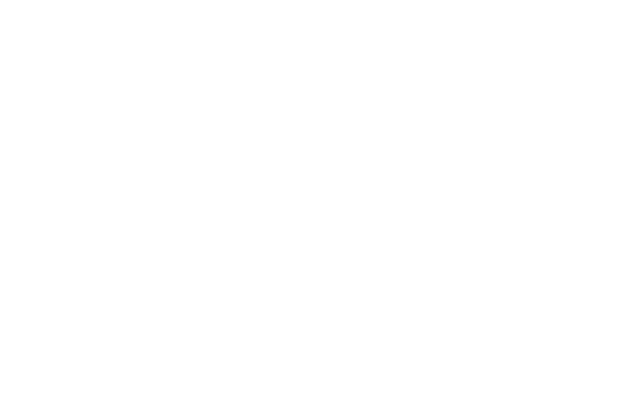
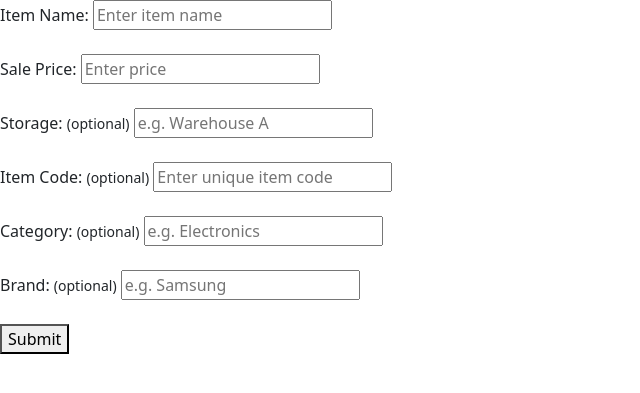
Before and after one commit to Maaz-Bin-Haider/Accounting-Plus-Inventory-System, a Django app: page /add-new-item/ in a window 1280 px wide. Before the commit the part shown is empty. Shown: the top 393 px of the page, without its empty margins (0-640 px from the left). Run offline with Django 5.2, Linux system fonts and the light colour scheme.

Commit message:
completed logic for adding items

```diff
--- a/items/views.py
+++ b/items/views.py
@@ -1,6 +1,45 @@
 from django.shortcuts import render
+from django.db import connection,IntegrityError
+from django.contrib import messages
+import json
 
 # Create your views here.
 
 def create_new_item(request):
+    if request.method == 'POST':
+        item_name = request.POST.get('item_name')
+        sale_price = request.POST.get('sale_price')
+        storage = request.POST.get('storage')
+        item_code = request.POST.get('item_code')
+        category = request.POST.get('category')
+        brand = request.POST.get('brand')
+
+        with connection.cursor() as cursor:
+            cursor.execute("SELECT 1 FROM Items WHERE item_name = UPPER(%s)",[item_name.upper()])
+            exists = cursor.fetchone()
+
+            if exists:
+                messages.error(request, f"Item with the name '{item_name}' already exists!")
+                return render(request, "items_templates/add_new_item.html")
+
+            # Adding new Item
+            items_data = {
+                "item_name": item_name.upper(),
+                "storage": storage,
+                "sale_price": float(sale_price),
+                "item_code": item_code,
+                "category": category,
+                "brand": brand
+            }
+
+            json_data = json.dumps(items_data)
+
+            try:
+                cursor.execute("SELECT add_item_from_json(%s)",[json_data])
+                messages.success(request, f"Item '{item_name}' Added successfully!")
+            except IntegrityError:
+                messages.error(request, f"Item '{item_name}' already exists!")
+
+        return render(request, "items_templates/add_new_item.html")
+
     return render(request, "items_templates/add_new_item.html")
--- a/parties/views.py
+++ b/parties/views.py
@@ -37,7 +37,7 @@
                 cursor.execute("SELECT add_party_from_json(%s);", [json_data])
                 messages.success(request, f"Party '{party_name}' created successfully!")
             except IntegrityError:
-                messages.error(request, f"Party '{party_name}' already exists! (from DB)")
+                messages.error(request, f"Party '{party_name}' already exists!")
 
         return render(request, "parties_templates/add_new_party.html")
 
--- a/templates/items_templates/add_new_item.html
+++ b/templates/items_templates/add_new_item.html
@@ -2,5 +2,40 @@
 
 {% block title %}Add New Item{% endblock title %}
 {% block body %}
+<!-- ------------------------------Item Form----------------------------------------------------- -->
+<form method="post">
+    {% csrf_token %}
+
+
+
+    <!-- Item Name -->
+    <label for="item_name">Item Name:</label>
+    <input type="text" id="item_name" name="item_name" placeholder="Enter item name" required><br><br>
+
+
+    <!-- Sale Price -->
+    <label for="sale_price">Sale Price:</label>
+    <input type="number" step="0.01" id="sale_price" name="sale_price" placeholder="Enter price"><br><br>
+
+    <!-- Storage -->
+    <label for="storage">Storage: <small>(optional)</small></label>
+    <input type="text" id="storage" name="storage" placeholder="e.g. Warehouse A"><br><br>
+
+    <!-- Item Code -->
+    <label for="item_code">Item Code: <small>(optional)</small></label>
+    <input type="text" id="item_code" name="item_code" placeholder="Enter unique item code"><br><br>
+
+    <!-- Category -->
+    <label for="category">Category: <small>(optional)</small></label>
+    <input type="text" id="category" name="category" placeholder="e.g. Electronics"><br><br>
+
+    <!-- Brand -->
+    <label for="brand">Brand: <small>(optional)</small></label>
+    <input type="text" id="brand" name="brand" placeholder="e.g. Samsung"><br><br>
+
+
+    <!-- Submit -->
+    <button type="submit">Submit</button>
+</form>
 
 {% endblock body %}
```
